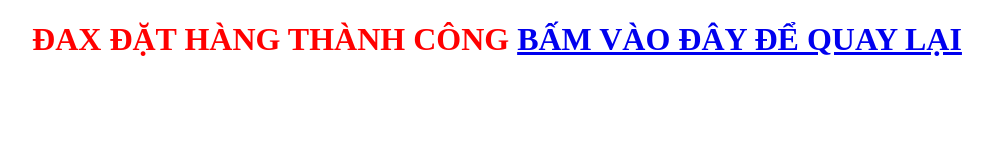
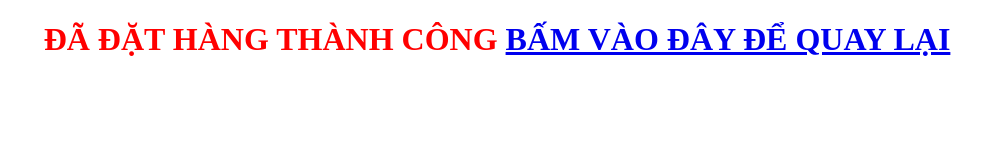
Before and after one commit to Phongmoxkw/SkateShop, a plain HTML site: page New folder/HoanThanh.html in a window 1280 px wide. Shown: the whole page, without its empty margins (143-1136 px from the left). Drawn offline with Linux system fonts and the light colour scheme.

Commit message:
Update HoanThanh.html

```diff
--- a/New folder/HoanThanh.html
+++ b/New folder/HoanThanh.html
@@ -8,6 +8,6 @@
     </head>
 
     <body>
-        <h1 style="color: red; text-align: center;" >ĐAX ĐẶT HÀNG THÀNH CÔNG <a href="./main.html">BẤM VÀO ĐÂY ĐỂ QUAY LẠI</a></h1>
+        <h1 style="color: red; text-align: center;" >ĐÃ ĐẶT HÀNG THÀNH CÔNG <a href="./main.html">BẤM VÀO ĐÂY ĐỂ QUAY LẠI</a></h1>
     </body>
 </html>
```
